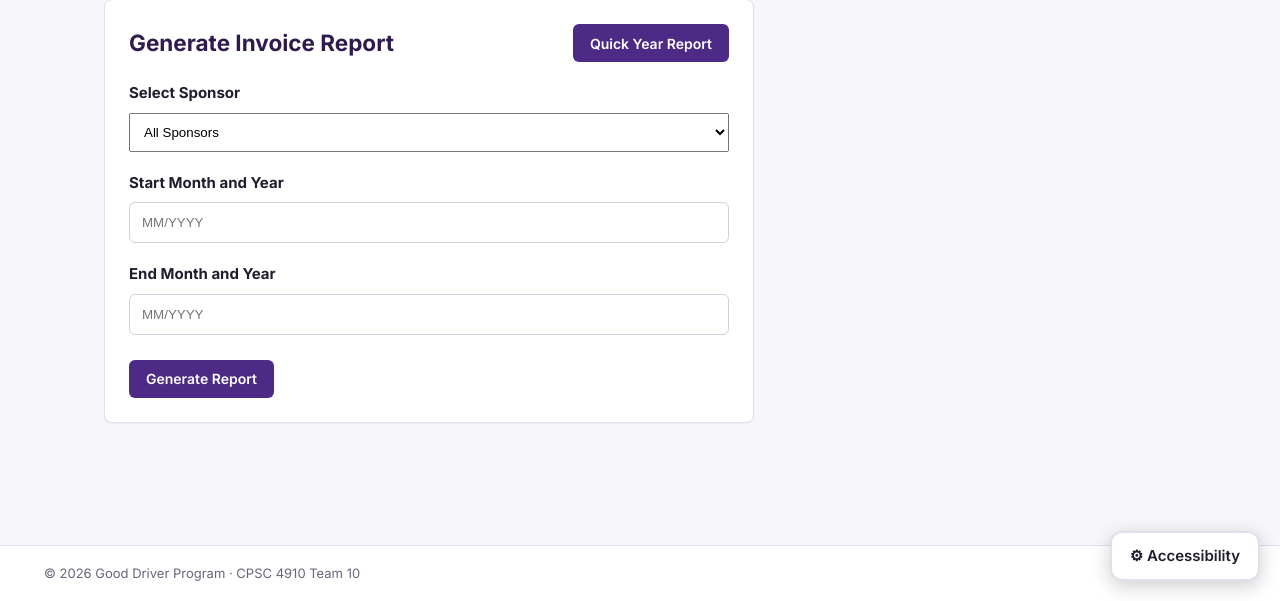
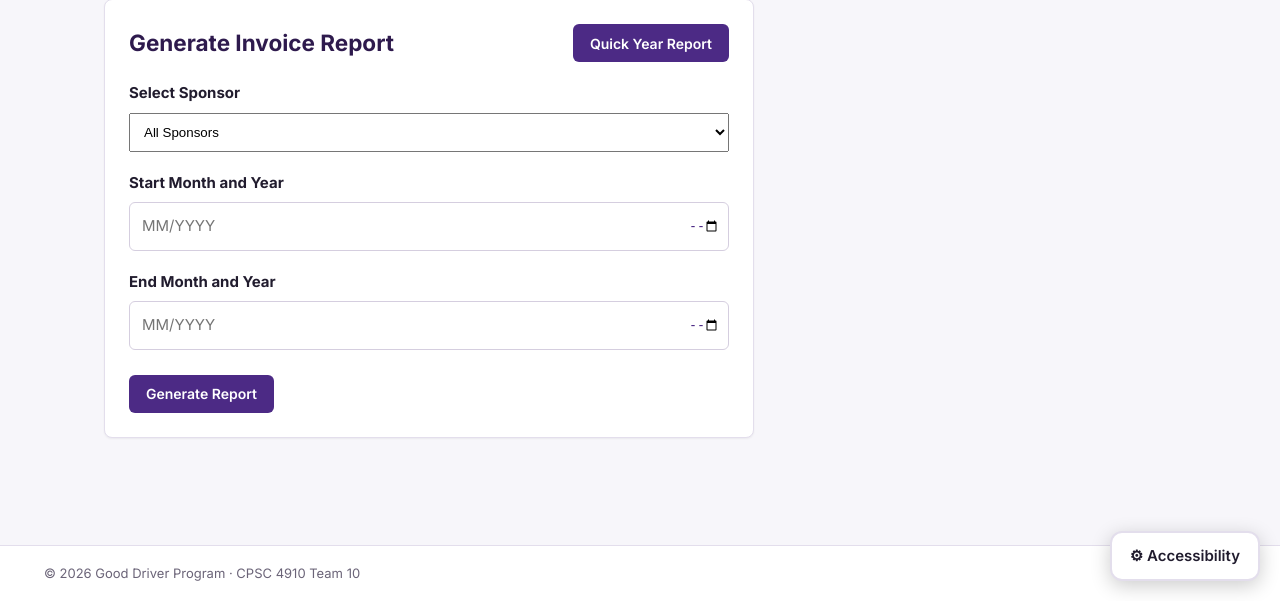
Before and after one commit to juliant3/CPSC4910-Team10-Project, a Flask app: template frontend/templates/admin/invoice_report.html in a window 1280 px wide. Shown: the part 199-800 px from the top of the page. Run offline with Flask 3, Linux system fonts and the light colour scheme; the template is opened without the code that fills it, so the values that code supplies are empty.

Commit message:
Update invoice_report.html
add calendar button back

```diff
--- a/frontend/templates/admin/invoice_report.html
+++ b/frontend/templates/admin/invoice_report.html
@@ -69,59 +69,63 @@
 
 
 
+
 <!-- Start Month -->
 <div style="margin-top: 20px;">
-
     <label for="start_month_display">
         <strong>Start Month and Year</strong>
     </label>
 
+    <div class="month-input-wrapper">
         <input type="text"
                id="start_month_display"
                placeholder="MM/YYYY"
                inputmode="numeric"
                maxlength="7"
-           required
-           style="display: block; width: 100%;
-                  box-sizing: border-box; padding: 12px;
-                  margin-top: 8px;
-                  border: 1px solid #D5CEDF;
-                  border-radius: 6px;">
+               required>
+
+        <input type="month"
+               id="start_month_picker"
+               class="month-picker"
+               aria-label="Choose start month">
+    </div>
 
     <input type="hidden"
            id="start_month"
            name="start_month"
            value="{{ start_month or '' }}">
+</div>
 
-</div>
+
 
 
 
 <!-- End Month -->
 <div style="margin-top: 20px;">
-
     <label for="end_month_display">
         <strong>End Month and Year</strong>
     </label>
 
+    <div class="month-input-wrapper">
         <input type="text"
                id="end_month_display"
                placeholder="MM/YYYY"
                inputmode="numeric"
                maxlength="7"
-           required
-           style="display: block; width: 100%;
-                  box-sizing: border-box; padding: 12px;
-                  margin-top: 8px;
-                  border: 1px solid #D5CEDF;
-                  border-radius: 6px;">
+               required>
+
+        <input type="month"
+               id="end_month_picker"
+               class="month-picker"
+               aria-label="Choose end month">
+    </div>
 
     <input type="hidden"
            id="end_month"
            name="end_month"
            value="{{ end_month or '' }}">
+</div>
 
-</div>
 
             <!-- Generate Button -->
             <div style="margin-top: 25px;">
@@ -407,7 +411,41 @@
 }
 
 
+.month-input-wrapper {
+    display: flex;
+    align-items: center;
+    width: 100%;
+    margin-top: 8px;
+    border: 1px solid #D5CEDF;
+    border-radius: 6px;
+    background: white;
+}
+
+.month-input-wrapper input[type="text"] {
+    flex: 1;
+    min-width: 0;
+    padding: 12px;
+    border: none;
+    outline: none;
+    background: transparent;
+    color: #211C2E;
+    font: inherit;
+}
+
+.month-picker {
+    width: 48px;
+    min-width: 48px;
+    padding: 8px;
+    border: none;
+    background: transparent;
+    color: #4C2A85;
+    cursor: pointer;
+}
+
+
+
 </style>
+
 
 
 
@@ -420,8 +458,8 @@ function generateYearReport(button) {
     form.querySelector("#start_month_display").value = "01/" + year;
     form.querySelector("#end_month_display").value = "12/" + year;
 
-    form.querySelector("#start_month").value = year + "-01";
-    form.querySelector("#end_month").value = year + "-12";
+    form.querySelector("#start_month_picker").value = year + "-01";
+    form.querySelector("#end_month_picker").value = year + "-12";
 
     form.requestSubmit();
 }
@@ -432,11 +470,21 @@ document.addEventListener("DOMContentLoaded", function() {
     ["start_month", "end_month"].forEach(function(name) {
         const hidden = form.querySelector("#" + name);
         const display = form.querySelector("#" + name + "_display");
+        const picker = form.querySelector("#" + name + "_picker");
 
         if (hidden.value) {
             const parts = hidden.value.split("-");
             display.value = parts[1] + "/" + parts[0];
+            picker.value = hidden.value;
         }
+
+        picker.addEventListener("change", function() {
+            if (picker.value) {
+                const parts = picker.value.split("-");
+                display.value = parts[1] + "/" + parts[0];
+                display.setCustomValidity("");
+            }
+        });
 
         display.addEventListener("input", function() {
             display.setCustomValidity("");
@@ -444,9 +492,11 @@ document.addEventListener("DOMContentLoaded", function() {
     });
 
     form.addEventListener("submit", function(event) {
-        ["start_month", "end_month"].forEach(function(name) {
+        for (const name of ["start_month", "end_month"]) {
             const display = form.querySelector("#" + name + "_display");
             const hidden = form.querySelector("#" + name);
+            const picker = form.querySelector("#" + name + "_picker");
+
             const match = display.value.match(/^(0[1-9]|1[0-2])\/(\d{4})$/);
 
             if (!match) {
@@ -458,7 +508,8 @@ document.addEventListener("DOMContentLoaded", function() {
 
             display.setCustomValidity("");
             hidden.value = match[2] + "-" + match[1];
-        });
+            picker.value = hidden.value;
+        }
     });
 });
 </script>
```
Lines whose indentation alone changed are shown as unchanged.
